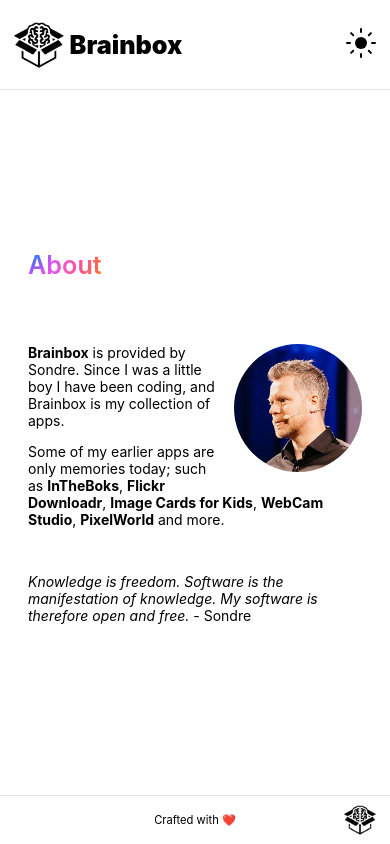
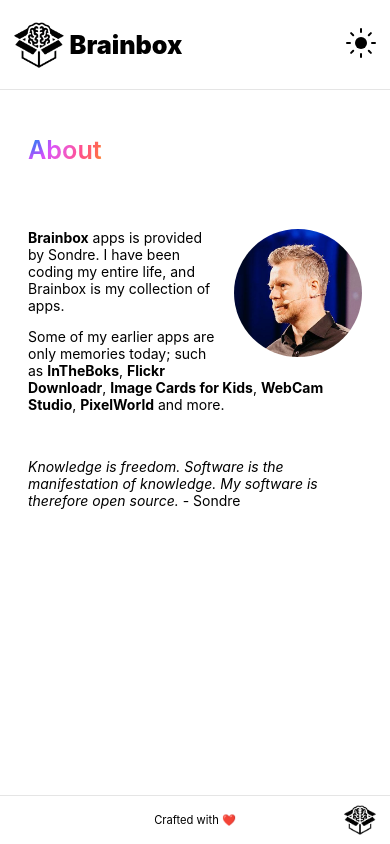
Before and after one commit to sondreb/brainbox-website, an Angular app: page /about in a window 390 px wide. Built offline with nearby package versions, Linux system fonts and the light colour scheme.

Commit message:
Improve responsive layout even more

```diff
--- a/src/app/about/about.component.html
+++ b/src/app/about/about.component.html
@@ -1,22 +1,28 @@
 <div class="padding">
   <h1 class="headline" id="help">About</h1>
 
-  <p><img src="assets/sondre.jpg" alt="Sondre" class="profile-image" />
-    <strong>Brainbox</strong> is provided by Sondre. Since I was a little boy I have been coding,
-    and Brainbox is my collection of apps.
+  <p>
+    <img src="assets/sondre.jpg" alt="Sondre" class="profile-image" />
+    <strong>Brainbox</strong> apps is provided by Sondre. I have been coding my
+    entire life, and Brainbox is my collection of apps.
   </p>
 
   <p>
-    Some of my earlier apps are only memories today; such as <strong>InTheBoks</strong>, <strong>Flickr Downloadr</strong>, <strong>Image Cards for Kids</strong>, <strong>WebCam Studio</strong>, <strong>PixelWorld</strong> and more.
+    Some of my earlier apps are only memories today; such as
+    <strong>InTheBoks</strong>, <strong>Flickr Downloadr</strong>,
+    <strong>Image Cards for Kids</strong>, <strong>WebCam Studio</strong>,
+    <strong>PixelWorld</strong> and more.
   </p>
 
   <p>&nbsp;</p>
 
   <p>
-    <em>Knowledge is freedom. Software is the manifestation of knowledge. My
-    software is therefore open and free.</em> - Sondre
+    <em
+      >Knowledge is freedom. Software is the manifestation of knowledge. My
+      software is therefore open source.</em
+    >
+    - Sondre
   </p>
-
 </div>
 
 <!-- <div class="topic-container">
--- a/src/app/app.component.css
+++ b/src/app/app.component.css
@@ -42,13 +42,13 @@
 }
 
 .brainbox-content {
-  align-content: center;
-  align-content: center;
+  /* align-content: center; */
   margin-top: 90px;
   /* margin-bottom: 120px; */
   box-sizing: border-box;
   flex-grow: 2;
   width: 600px;
+  display: flex;
 }
 
 .brainbox-footer {
--- a/src/app/home/home.component.css
+++ b/src/app/home/home.component.css
@@ -1,9 +1,10 @@
 :host {
   display: flex;
-  flex-direction: column;
+  flex-direction: row;
   align-items: center;
   width: 100%;
   box-sizing: border-box;
+  align-self: center;
 }
 
 .topic {
```
